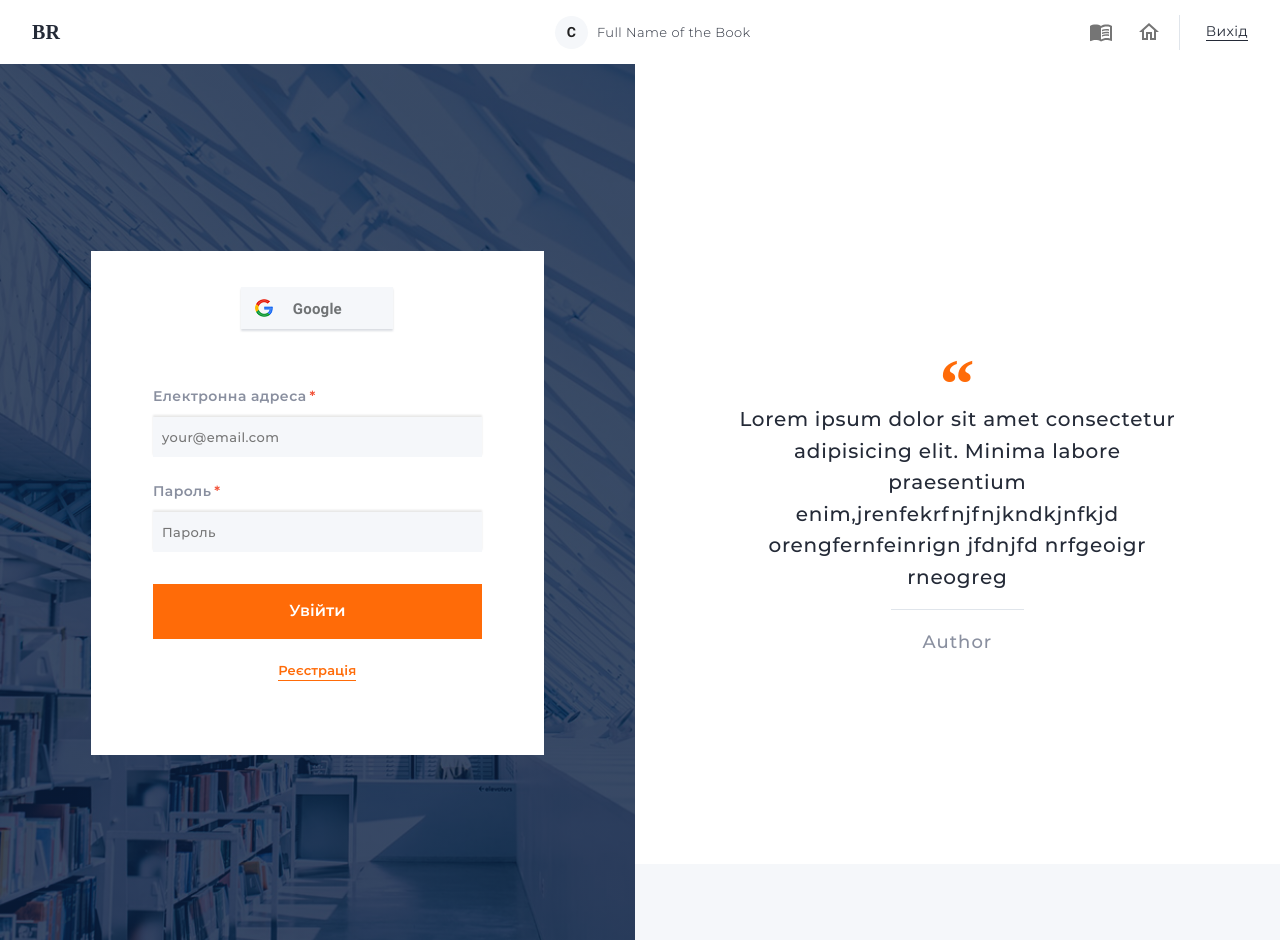
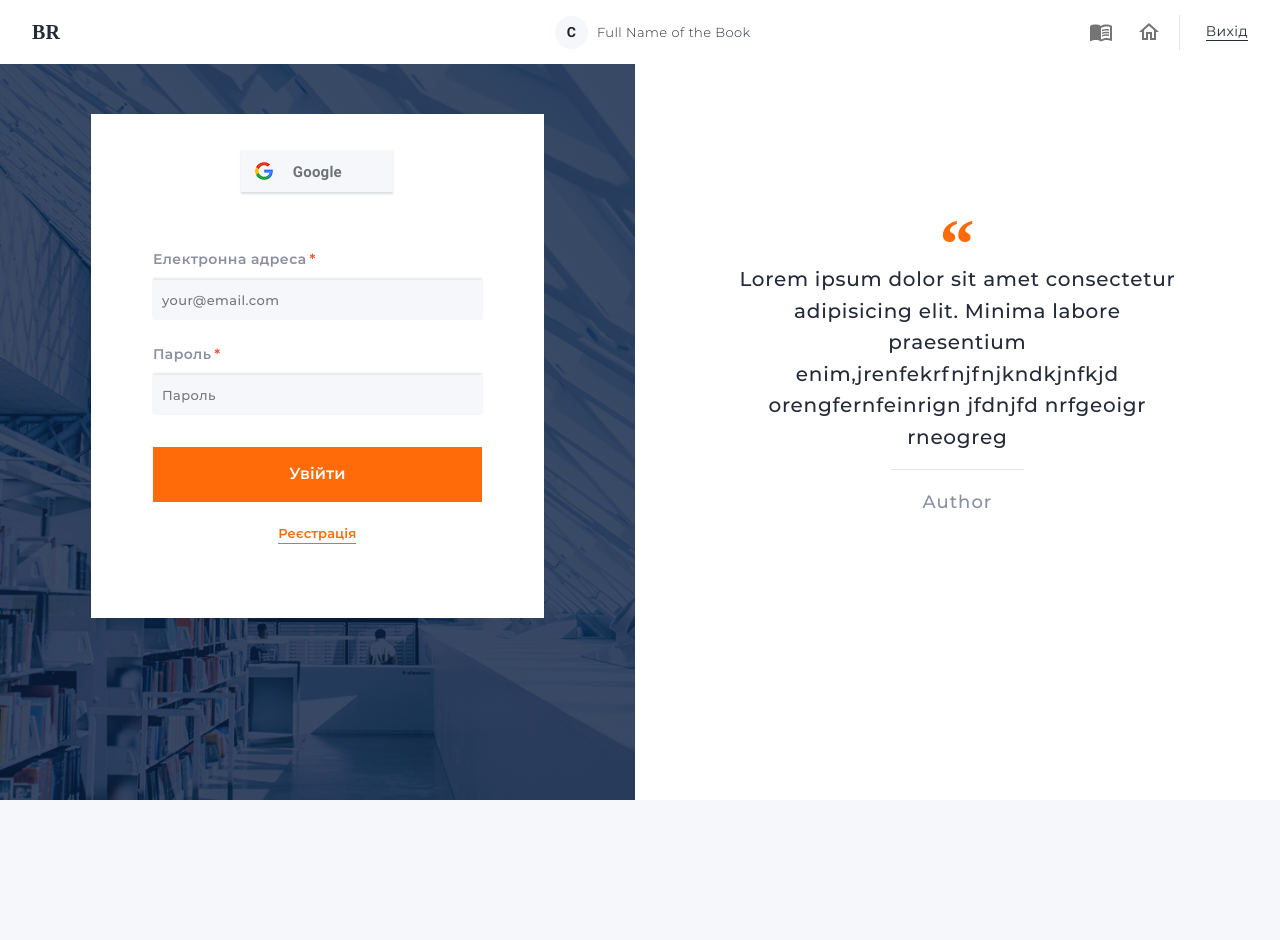
Before and after one commit to Klypalskyi/smart-book, a React (Create React App) app: page /login in a window 1280 px wide. After the commit the page ends 800 px from the top, so only its background shows below. Built offline with nearby package versions, Linux system fonts and the light colour scheme.

Commit message:
fix login css

```diff
--- a/src/components/Quote/Quote.module.css
+++ b/src/components/Quote/Quote.module.css
@@ -97,15 +97,15 @@
 }
 
 @media (min-width: 1280px) {
+  .wrapperQuote {
+    align-self: start;
+    padding-top: 120px;
+    height: 92vh;
+    background-color: #fff;
+    margin: 0;
+  }
+
   .wrapper {
     margin: 180px 60px 183px 5%;
   }
-
-  .wrapperQuote {
-    align-self: start;
-    padding-top: 260px;
-    height: 100vh;
-    background-color: #fff;
-    margin: 0;
-  }
 }
--- a/src/pages/Auth/Auth.module.css
+++ b/src/pages/Auth/Auth.module.css
@@ -74,6 +74,6 @@
   }
 
   .loginContainer {
-    padding: 187px 91px 185px;
+    padding: 50px 91px 40px;
   }
 }
```
